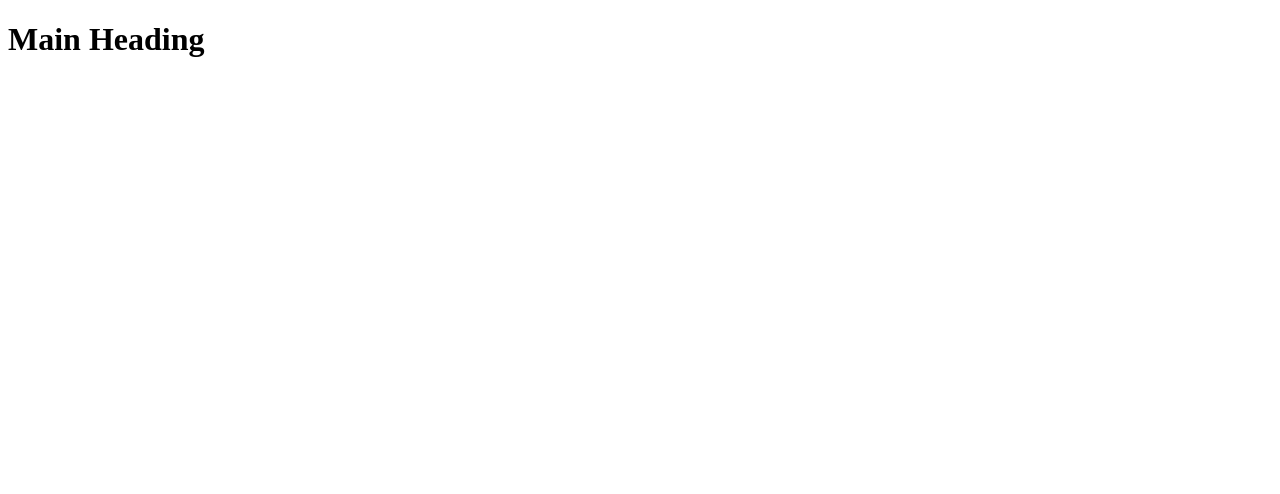
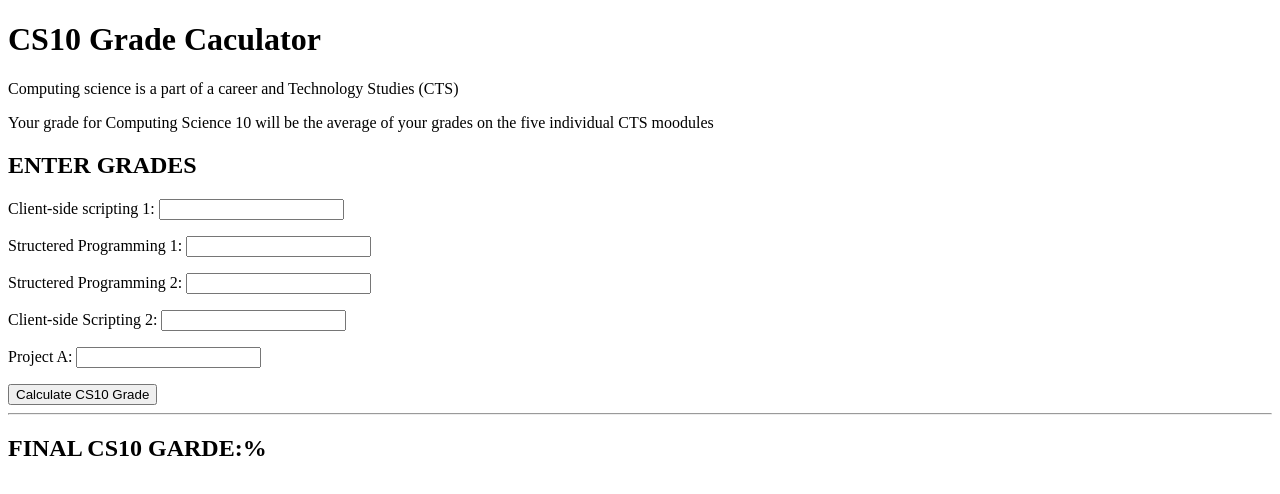
Before and after one commit to dominictrent/Doms-cs10-grade-caculator, a plain HTML site: page index.html in a window 1280 px wide. Drawn offline with Linux system fonts and the light colour scheme.

Commit message:
Update index.html
Just Starting

```diff
--- a/index.html
+++ b/index.html
@@ -6,6 +6,30 @@
     <script defer src="main.js"></script>
   </head>
   <body>
-    <h1>Main Heading</h1>
-  </body>
+    <h1>CS10 Grade Caculator</h1>
+    <p>Computing science is a part of a career and Technology Studies (CTS)</p>
+
+    <p> Your grade for Computing Science 10 will be the average of your
+      grades on the five individual CTS moodules
+    </p>
+    <h2>ENTER GRADES</h2>
+
+    <p>Client-side scripting 1: <Input class="Inputs" ID="CSS1" type="number" value=""></p>
+
+      <p>Structered Programming 1: <input ID="SP1" type="number"></p>
+
+      <p>Structered Programming 2: <input type="number"></p>
+
+      <p>Client-side Scripting 2: <input type="number"></p>
+
+      <p>Project A: <input type="number"></p>
+
+      <button>Calculate CS10 Grade</button>
+
+      <hr>
+
+      <h2>FINAL CS10 GARDE:%</h2>
+
+
+   </body>
 </html>
```
